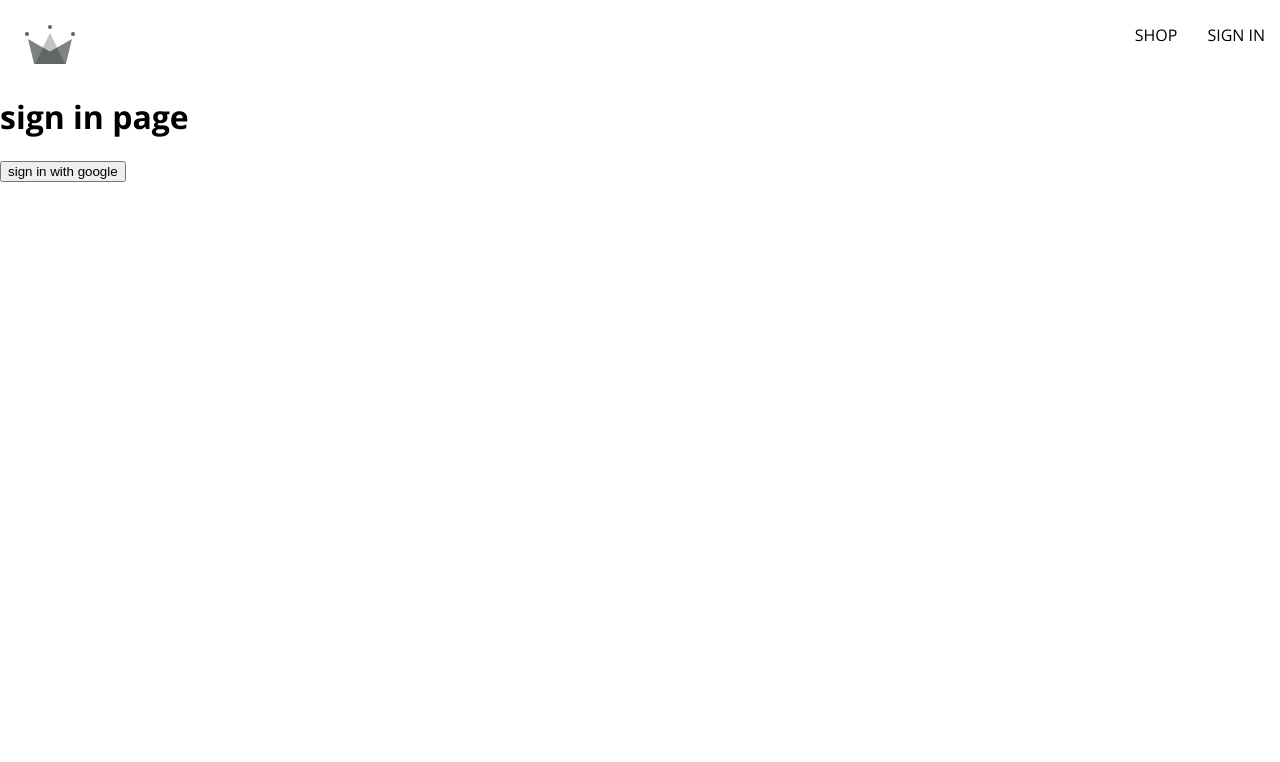
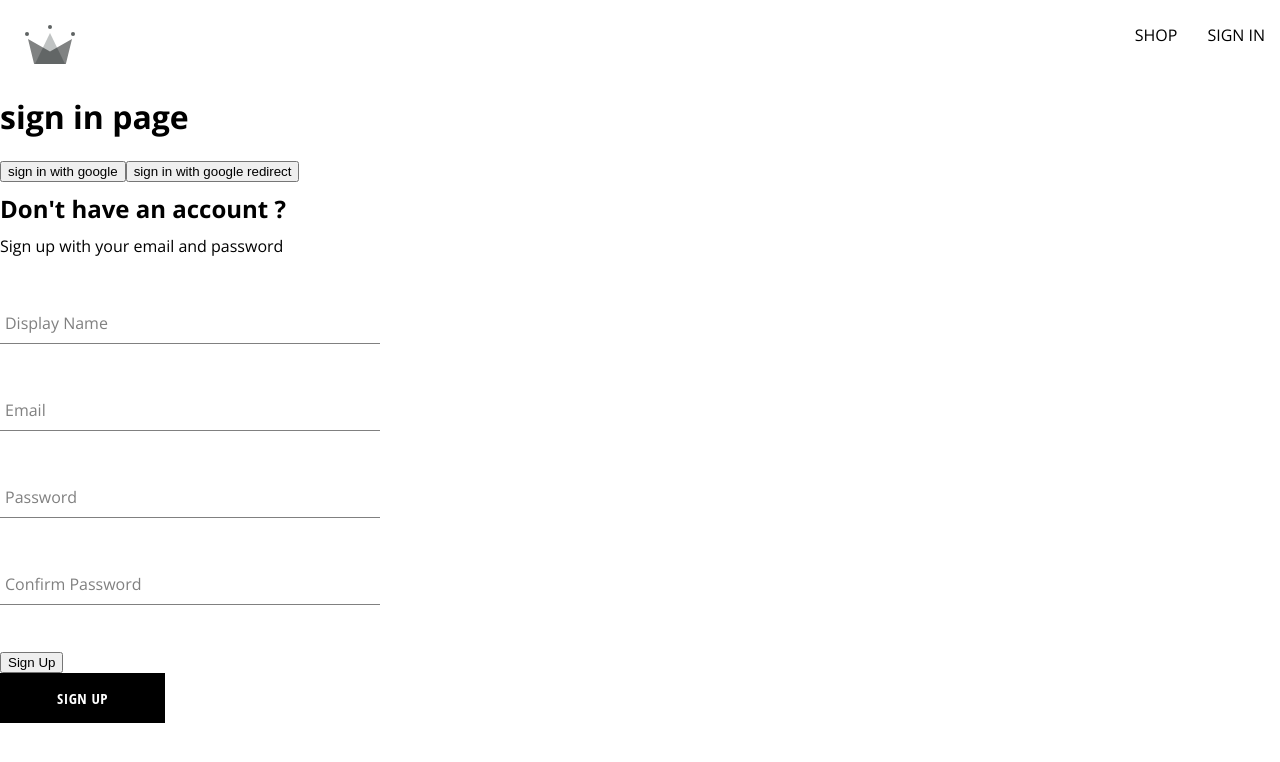
Before and after one commit to mehdiWebDev/e-shop, a React (Create React App) app: page /sign-in in a window 1280 px wide. Shown: the top 762 px of the page. Built offline with nearby package versions, Linux system fonts and the light colour scheme.

Commit message:
created sign up component,the form inpur component, button component

```diff
--- /dev/null
+++ b/src/components/button/Button.component.jsx
@@ -0,0 +1,19 @@
+import React from 'react';
+
+import './button.styles.scss'
+
+const buttonTypeClasses = {
+
+    google:'google-sign-in',
+    inverter:'inverted'
+}
+
+const Button = ({children,buttonType,...otherProps}) => {
+    return (
+        <button className={`button-container ${buttonTypeClasses[buttonType]} `} {...otherProps}>
+            {children}
+        </button>
+    );
+}
+
+export default Button;
--- /dev/null
+++ b/src/components/button/button.styles.scss
@@ -0,0 +1,46 @@
+.button-container {
+    min-width: 165px;
+    width: auto;
+    height: 50px;
+    letter-spacing: 0.5px;
+    line-height: 50px;
+    padding: 0 35px 0 35px;
+    font-size: 15px;
+    background-color: black;
+    color: white;
+    text-transform: uppercase;
+    font-family: 'Open Sans Condensed';
+    font-weight: bolder;
+    border: none;
+    cursor: pointer;
+    display: flex;
+    justify-content: center;
+
+    &:hover {
+      background-color: white;
+      color: black;
+      border: 1px solid black;
+    }
+
+    &.google-sign-in {
+      background-color: #4285f4;
+      color: white;
+
+      &:hover {
+        background-color: #357ae8;
+        border: none;
+      }
+    }
+
+    &.inverted {
+      background-color: white;
+      color: black;
+      border: 1px solid black;
+
+      &:hover {
+        background-color: black;
+        color: white;
+        border: none;
+      }
+    }
+  }
--- /dev/null
+++ b/src/components/form-input/Form-input.component.jsx
@@ -0,0 +1,16 @@
+
+import React from 'react';
+import './form-input.styles.scss'
+
+const FormInput = ({label, ...otherProps}) => {
+    return (
+        <div className='group'>
+             <input className='form-input' {...otherProps}/>
+            {label && ( <label className={`  ${otherProps.value.length ? 'shrink' : "" } form-input-label ` }>{label}</label>)}
+
+        </div>
+
+    );
+}
+
+export default FormInput;
--- /dev/null
+++ b/src/components/form-input/form-input.styles.scss
@@ -0,0 +1,54 @@
+$sub-color: grey;
+$main-color: black;
+
+@mixin shrinkLabel {
+  top: -14px;
+  font-size: 12px;
+  color: $main-color;
+}
+
+.group {
+  position: relative;
+  margin: 45px 0;
+
+  .form-input {
+    background: none;
+    background-color: white;
+    color: $sub-color;
+    font-size: 18px;
+    padding: 10px 10px 10px 5px;
+    display: block;
+    width: 100%;
+    border: none;
+    border-radius: 0;
+    border-bottom: 1px solid $sub-color;
+    margin: 25px 0;
+
+    &:focus {
+      outline: none;
+    }
+
+    &:focus ~ .form-input-label {
+      @include shrinkLabel();
+    }
+  }
+
+  input[type='password'] {
+    letter-spacing: 0.3em;
+  }
+
+  .form-input-label {
+    color: $sub-color;
+    font-size: 16px;
+    font-weight: normal;
+    position: absolute;
+    pointer-events: none;
+    left: 5px;
+    top: 10px;
+    transition: 300ms ease all;
+
+    &.shrink {
+      @include shrinkLabel();
+    }
+  }
+}
--- /dev/null
+++ b/src/components/sing-up/sign-up-form.styles.scss
@@ -0,0 +1,10 @@
+.sign-up-container{
+    display: flex;
+    flex-direction: column;
+    width: 380px;
+
+}
+
+h2{
+    margin: 10px 0;
+}
--- /dev/null
+++ b/src/components/sing-up/sign-up.component.jsx
@@ -0,0 +1,87 @@
+import React from 'react';
+import { useState } from 'react';
+import FormInput from '../form-input/Form-input.component';
+import './sign-up-form.styles.scss'
+import Button from '../button/Button.component';
+import { createAuthUserWithEmailAndPassword,creatUserDocumentFromAuth } from '../../utils/firebase/firebase.utils';
+
+
+const defaultFormFields = {
+    displayName:"",
+    email:"",
+    password:"",
+    confirmPassword:""
+
+}
+
+
+const SignUp = () => {
+
+const [FormFields,setdFormFields]= useState(defaultFormFields);
+const {displayName,email,password,confirmPassword} = FormFields;
+
+
+const resetFormField = (defaultFormFields)=>{
+    setdFormFields(defaultFormFields)
+}
+
+const handleChange=(e)=>{
+
+    const {name,value}=e.target;
+    setdFormFields( {...FormFields,[name]:value} )
+
+}
+
+
+const handleSubmit = async (e)=>{
+
+
+    e.preventDefault();
+
+    if(password !== confirmPassword){
+        alert("password don't match");
+        return
+    }
+
+    try{
+
+      const {user} = await createAuthUserWithEmailAndPassword(email,password);
+      await creatUserDocumentFromAuth(user,{displayName})
+      resetFormField(defaultFormFields);
+
+    }catch(e){
+        if(e.code === "auth/email-already-in-use"){
+            alert("email already in use")
+        }else{
+            console.log(e)
+        }
+
+    }
+
+
+}
+
+    return (
+        <div className='sign-up-container'>
+
+            <h2>Don't have an account ? </h2>
+            <span>Sign up with your email and password</span>
+
+            <form onSubmit={ handleSubmit }>
+
+                <FormInput label={"Display Name"} type="text" required onChange={handleChange} name="displayName" value={displayName} />
+                <FormInput label={"Email"} type="email" required onChange={handleChange} name="email" value={email} />
+                <FormInput label={"Password"} type="password" required onChange={handleChange} name="password" value={password} />
+                <FormInput label={"Confirm Password"} type="password" required onChange={handleChange} name="confirmPassword" value={confirmPassword} />
+
+                <button type='submit'> Sign Up </button>
+
+                <Button buttonType={"sign-up"} type="submit" > Sign Up </Button>
+
+            </form>
+
+        </div>
+    );
+}
+
+export default SignUp;
--- a/src/routes/sign-in/sign-in.component.jsx
+++ b/src/routes/sign-in/sign-in.component.jsx
@@ -1,18 +1,39 @@
 import React from 'react';
-import {signInWithGooglePopup,creatUserDocumentFromAuth} from "../../utils/firebase/firebase.utils"
+import { useEffect } from 'react';
+import { getRedirectResult } from 'firebase/auth';
+import {auth,signInWithGooglePopup,creatUserDocumentFromAuth ,signInWithGoogleRedirect } from "../../utils/firebase/firebase.utils"
+import SignUp from '../../components/sing-up/sign-up.component';
 
 const SignIn = () => {
+
+    useEffect ( () =>{
+
+       ( async() =>{
+            const response = await getRedirectResult(auth);
+
+            if(response){
+                const userDocRef = await creatUserDocumentFromAuth(response.user)
+            }
+
+        }) ()
+
+
+     },[])
 
     const logGoogleUser = async () =>{
         const {user} = await signInWithGooglePopup();
        const userDocRef = await creatUserDocumentFromAuth(user)
     }
+
+
     return (
         <div>
 
             <h1>sign in page</h1>
 
             <button onClick={logGoogleUser} > sign in with google</button>
+            <button onClick={signInWithGoogleRedirect} > sign in with google redirect</button>
+            <SignUp />
 
         </div>
     );
--- a/src/utils/firebase/firebase.utils.js
+++ b/src/utils/firebase/firebase.utils.js
@@ -1,6 +1,6 @@
 import { initializeApp } from "firebase/app";
 
-import {getAuth,signInWithRedirect,signInWithPopup,GoogleAuthProvider } from "firebase/auth"
+import {getAuth,signInWithRedirect,signInWithPopup,GoogleAuthProvider,createUserWithEmailAndPassword } from "firebase/auth"
 
 import {getFirestore,doc,getDoc,setDoc} from "firebase/firestore"
 
@@ -11,24 +11,33 @@
     projectId: "e-shop-db-488fe",
     storageBucket: "e-shop-db-488fe.appspot.com",
     messagingSenderId: "690774661118",
-    appId: "1:690774661118:web:b48c26ceff35ad8a08d2af"
+    appId: "1:690774661118:web:b48c26ceff35ad8a08d2af",
   };
 
   // Initialize Firebase
   const app = initializeApp(firebaseConfig);
 
-  const provider = new GoogleAuthProvider();
+  const googleProvider = new GoogleAuthProvider();
 
-  provider.setCustomParameters({
+  googleProvider.setCustomParameters({
       prompt:"select_account"
   });
 
 
   export const auth =getAuth();
-  export const signInWithGooglePopup = () => signInWithPopup(auth,provider)
+  export const signInWithGooglePopup = () => signInWithPopup(auth,googleProvider)
+
+
+
+  export const signInWithGoogleRedirect =() => signInWithRedirect(auth,googleProvider)
   export const db = getFirestore();
 
-  export const creatUserDocumentFromAuth = async (userAuth) => {
+
+
+
+  export const creatUserDocumentFromAuth = async (userAuth, additionalInformation={}) => {
+
+    if(!userAuth) return;
 
     const userDocRef = doc(db,"users",userAuth.uid);
 
@@ -43,7 +52,7 @@
         const createDate = new Date();
 
         try{
-        await setDoc(userDocRef,{displayName,email,createDate})
+        await setDoc(userDocRef,{displayName,email,createDate,...additionalInformation})
         }catch(e){
 
             console.log(e)
@@ -53,16 +62,16 @@
 
     return userDocRef;
 
-
-
     //check if user data exists
 
     //if user does not exist
     // creat/ set the document with the data from userAuth in my collection
 
+  }
 
+  export const createAuthUserWithEmailAndPassword = async (email,password)=>{
 
+    if(!email || !password ) return;
 
-
-
+    return await createUserWithEmailAndPassword(auth,email,password);
   }
```
